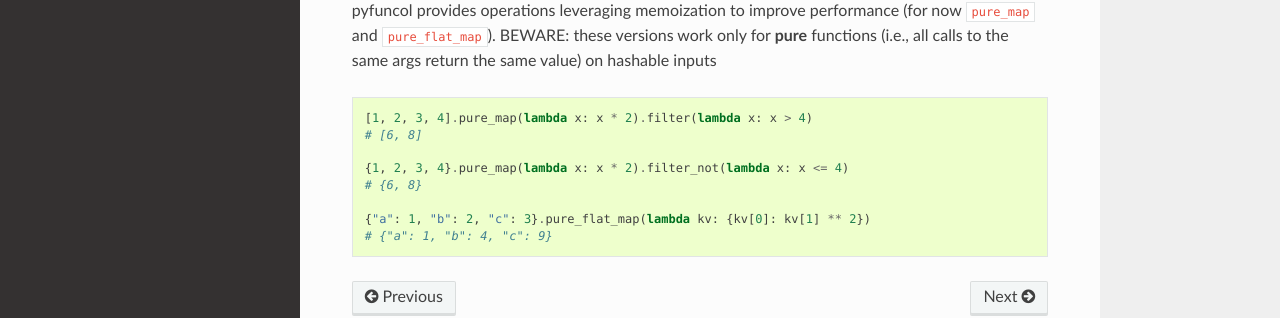
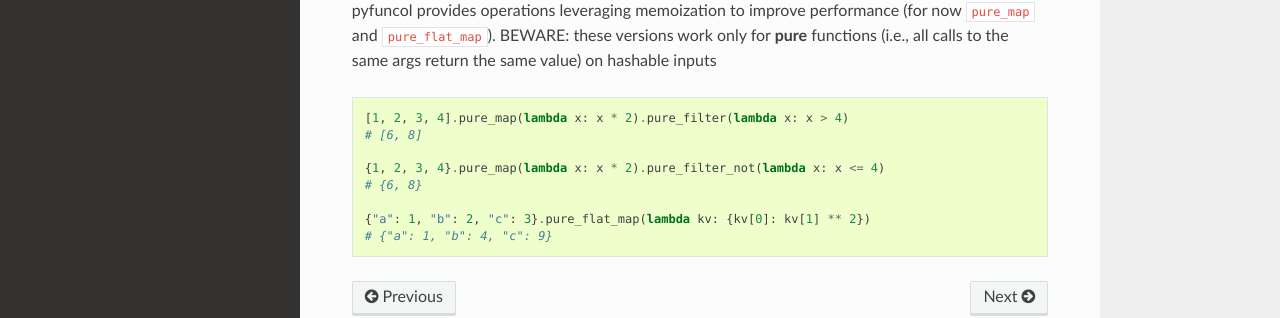
Before and after one commit to didactic-meme/pyfuncol, a Sphinx documentation site: the page built from docs/source/examples.md, in a window 1280 px wide and 1232 px high. Shown: the part 786-1104 px from the top of the window. Built offline with Sphinx 7.4.7 and the Read the Docs theme 2.0.0, drawn with Linux system fonts in a browser that asks for light colours.

Commit message:
use pure filter in examples

````diff
--- a/docs/source/examples.md
+++ b/docs/source/examples.md
@@ -38,10 +38,10 @@ pyfuncol provides operations leveraging memoization to improve performance (for
 for **pure** functions (i.e., all calls to the same args return the same value) on hashable inputs
 
 ```python
-[1, 2, 3, 4].pure_map(lambda x: x * 2).filter(lambda x: x > 4)
+[1, 2, 3, 4].pure_map(lambda x: x * 2).pure_filter(lambda x: x > 4)
 # [6, 8]
 
-{1, 2, 3, 4}.pure_map(lambda x: x * 2).filter_not(lambda x: x <= 4)
+{1, 2, 3, 4}.pure_map(lambda x: x * 2).pure_filter_not(lambda x: x <= 4)
 # {6, 8}
 
 {"a": 1, "b": 2, "c": 3}.pure_flat_map(lambda kv: {kv[0]: kv[1] ** 2})
````
Also changed, not shown: README.md (+2 -2 lines).
